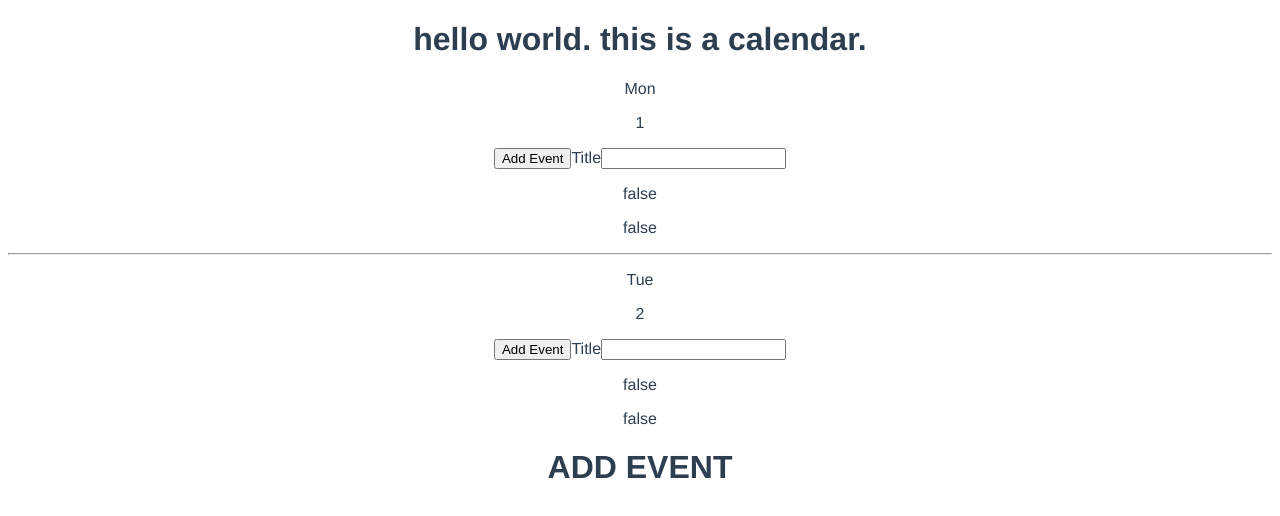
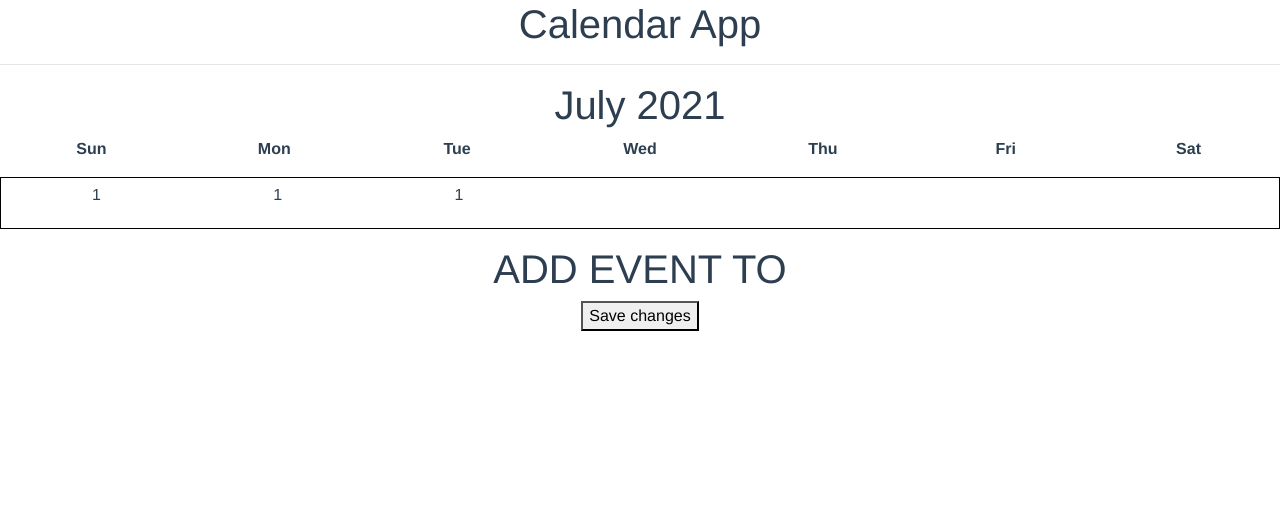
Before and after one commit to mark-francisco/prompt-calendar-app, a Vue app: page /add in a window 1280 px wide. Shown: the top 516 px of the page. Built offline with nearby package versions, Linux system fonts and the light colour scheme.

Commit message:
add calendar heading and days of week grid

```diff
--- a/package.json
+++ b/package.json
@@ -8,7 +8,9 @@
     "lint": "vue-cli-service lint"
   },
   "dependencies": {
+    "bootstrap-vue": "^2.21.2",
     "core-js": "^3.6.5",
+    "dayjs": "^1.10.6",
     "vue": "^2.6.11",
     "vue-router": "^3.2.0"
   },
--- a/src/App.vue
+++ b/src/App.vue
@@ -1,5 +1,7 @@
 <template>
   <div id="app">
+    <h1>Calendar App</h1>
+    <hr />
     <app-calendar />
     <!-- router-view: Vue router will conditionally load the appropriate component based on URL-->
     <router-view />
--- a/src/components/Calendar.vue
+++ b/src/components/Calendar.vue
@@ -1,52 +1,48 @@
 <template>
   <div class="calendar">
-    <h1>{{ title }}</h1>
-    <!-- <h2>{{ computedTitle }}</h2> -->
-    <app-calendar-day
-      v-bind:dayOfWeek="days[0]"
+    <app-heading v-bind:today="today" />
+
+    <ol class="calendar-days-grid">
+      <app-calendar-day v-for="day in listOfDays" v-bind:key="day.date" v-bind:dayNumber="1"></app-calendar-day>
+    </ol>
+
+    <!-- <app-calendar-day
       v-bind:dayNumber="1"
       v-bind:hasEvent="this.hasEvent"
       v-on:eventStatusUpdated="hasEvent = $event"
     ></app-calendar-day>
-    <hr />
-    <app-calendar-day
-      v-bind:dayOfWeek="days[1]"
-      v-bind:dayNumber="2"
-      v-bind:hasEvent="this.hasEvent"
-      v-on:eventStatusUpdated="hasEvent = $event"
-    ></app-calendar-day>
+     -->
   </div>
 </template>
 
-<style></style>
+<style scoped>
+.calendar-days-grid {
+  display: grid;
+  grid-template-columns: repeat(7, 1fr);
+  border: 1px solid black;
+  padding: 5px;
+}
+</style>
 
 <script>
-// import ___ from "./components/__.vue";
+import dayjs from "dayjs";
+
 export default {
   data() {
     return {
-      title: "hello world. this is a calendar.",
-      days: ["Mon", "Tue", "Wed"],
-      hasEvent: false,
+      listOfDays: ["day1", "day2", "day3"],
+      today: dayjs(),
     };
   },
-  // methods: {
-  //   // changeTitle() {
-  //   // }
-  // },
-  // created: function () {
-  //   // methods: {
-  //   // }
-  // },
-  // computed: {
-  //   computedTitle() {
-  //     return this.title + "yo";
-  //   },
-  // },
-  // filters: {
-  //   lowercase: function (value) {
-  //     return value.toLowerCase();
-  //   },
-  // },
+  methods: {
+    // today() {
+    //   return dayjs().format("YYYY-MM-DD");
+    // },
+  },
+  computed: {
+    days() {
+      return this.currentMonthDays;
+    },
+  },
 };
 </script>
--- a/src/components/CalendarDay.vue
+++ b/src/components/CalendarDay.vue
@@ -1,12 +1,11 @@
 <template>
   <div>
-    <p>{{ dayOfWeek }}</p>
     <p>{{ dayNumber }}</p>
-    <button v-on:click="addEvent()">Add Event</button>
+    <!-- <button v-on:click="addEvent()">Add Event</button>
     <label>Title</label>
     <input type="text" />
     <p>{{ hasEvent }}</p>
-    <p>{{ newEventStatus }}</p>
+    <p>{{ newEventStatus }}</p> -->
   </div>
 </template>
 
@@ -14,7 +13,7 @@
 
 <script>
 export default {
-  props: ["dayOfWeek", "dayNumber", "hasEvent"],
+  props: ["dayNumber", "hasEvent"],
   data() {
     return {
       newEventStatus: this.hasEvent,
@@ -22,6 +21,7 @@ export default {
   },
   methods: {
     addEvent() {
+      this.$router.push({ name: "addEvent", params: { date: "DDMMYYYY" } });
       this.newEventStatus = !this.hasEvent;
       this.$emit("eventStatusUpdated", this.newEventStatus);
     },
--- a/src/components/Heading.vue
+++ b/src/components/Heading.vue
@@ -0,0 +1,40 @@
+<template>
+  <div>
+    <h1>{{ currentMonthYear }}</h1>
+
+    <ol class="day-of-week-heading">
+      <li v-for="day in daysOfWeek" v-bind:key="day">{{ day }}</li>
+    </ol>
+  </div>
+</template>
+
+<style scoped>
+.day-of-week-heading {
+  display: grid;
+  grid-template-columns: repeat(7, 1fr);
+  font-weight: bold;
+  list-style: none;
+  padding-left: 0;
+}
+</style>
+
+<script>
+export default {
+  props: {
+    today: {
+      type: Object,
+      required: true,
+    },
+  },
+  data() {
+    return {
+      daysOfWeek: ["Sun", "Mon", "Tue", "Wed", "Thu", "Fri", "Sat"],
+    };
+  },
+  computed: {
+    currentMonthYear() {
+      return this.today.format("MMMM YYYY");
+    },
+  },
+};
+</script>
--- a/src/main.js
+++ b/src/main.js
@@ -1,15 +1,31 @@
+// Vue
 import Vue from "vue";
 import App from "./App.vue";
 import router from "./router";
 
+// Bootstrap and BootstrapVue:
+import { BootstrapVue, BootstrapVueIcons } from "bootstrap-vue";
+import "bootstrap/dist/css/bootstrap.css";
+import "bootstrap-vue/dist/bootstrap-vue.css";
+
+Vue.use(BootstrapVue);
+Vue.use(BootstrapVueIcons);
+
+// Day.js
+import dayjs from "dayjs"; // ES 2015
+dayjs().format();
+
 // Component files:
 import Calendar from "./components/Calendar.vue";
+import Heading from "./components/Heading.vue";
 import CalendarDay from "./components/CalendarDay.vue";
 
 // register components for App.vue
 Vue.component("app-calendar", Calendar);
+Vue.component("app-heading", Heading);
 Vue.component("app-calendar-day", CalendarDay);
 
+// Vue dev config
 Vue.config.productionTip = false;
 
 // mount new Vue app instance to DOM
--- a/src/router/index.js
+++ b/src/router/index.js
@@ -1,6 +1,5 @@
 import Vue from "vue";
 import VueRouter from "vue-router";
-// import Calendar from "../components/Calendar.vue";
 import AddEvent from "../views/AddEvent.vue";
 import EditEvent from "../views/EditEvent.vue";
 
@@ -13,10 +12,12 @@ const routes = [
   // },
   {
     path: "/add",
+    name: "addEvent",
     component: AddEvent,
   },
   {
     path: "/edit",
+    name: "editEvent",
     component: EditEvent,
   },
 ];
--- a/src/views/AddEvent.vue
+++ b/src/views/AddEvent.vue
@@ -1,5 +1,23 @@
 <template>
   <div>
-    <h1>ADD EVENT</h1>
+    <h1>ADD EVENT TO {{ this.$route.params.date }}</h1>
+    <button v-on:click="saveChanges()">Save changes</button>
   </div>
 </template>
+
+<script>
+export default {
+  data() {
+    return {
+      events: [],
+      event: "welcome event",
+    };
+  },
+  methods: {
+    saveChanges() {
+      this.events.push(this.event);
+      this.$router.push({ path: "/" });
+    },
+  },
+};
+</script>
```
Also changed, not shown: src/components/DaysOfWeek.vue (deleted), 1 other file (tests, documents, lock files or other folders).
